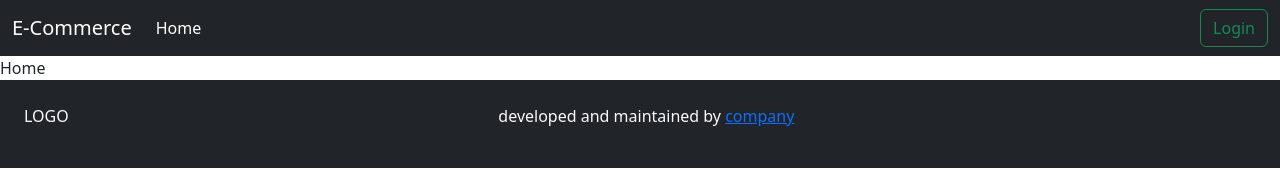
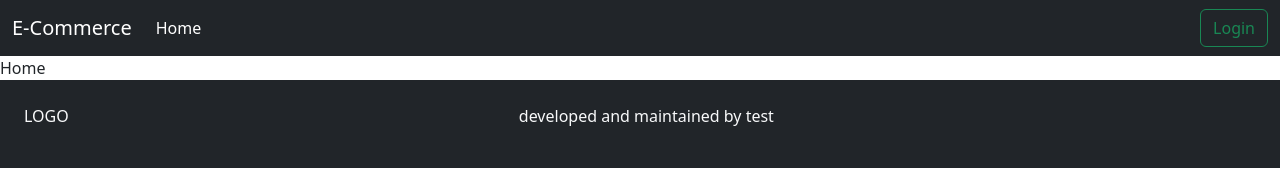
Before and after one commit to Smitgamit/redux-toolkit-structure, a React (Create React App) app: page / in a window 1280 px wide. Shown: the top 194 px of the page. Built offline with nearby package versions, Linux system fonts and the light colour scheme.

Commit message:
few changes

```diff
--- a/src/components/layout/Footer.js
+++ b/src/components/layout/Footer.js
@@ -8,7 +8,7 @@ export default function Footer() {
                     <span>LOGO</span>
                 </div>
                 <div className="copyright">
-                    <p>developed and maintained by <a href="#" target="_blank">company</a></p>
+                    <p>developed and maintained by test</p>
                 </div>
                 <div>
                     <ul className="d-flex gap-3 list-unstyled">
--- a/src/pages/Home.js
+++ b/src/pages/Home.js
@@ -6,8 +6,6 @@ export default function Home() {
       username: 'kminchelle',
       password: '0lelplR',
     }); */
-    /*  const token = 'eyJhbGciOiJIUzI1NiIsInR5cCI6IkpXVCJ9.eyJpZCI6NiwiZW1haWwiOiJsYWxpdC5ueXVzb2Z0QGdtYWlsLmNvbSIsImlhdCI6MTY2NTY0ODY3NywiZXhwIjoxNjk3MjA2Mjc3fQ.UACuVcx60FlXrJaq0Q8YvRjVzg9s2O-soTkSx3cBkFI'
-     const [product, loading, error] = useFetch('http://localhost:3333/api/v1/product', "GET", {}, false, token); */
     return (
         <div>Home</div>
     )
--- a/src/pages/Login.js
+++ b/src/pages/Login.js
@@ -22,7 +22,6 @@ export default function Login() {
     function handleLogin(event) {
         event.preventDefault()
         dispatch(userLogin(loginDetail))
-        // alert('login')
     }
     useEffect(() => {
         if (userToken !== null) {
```
